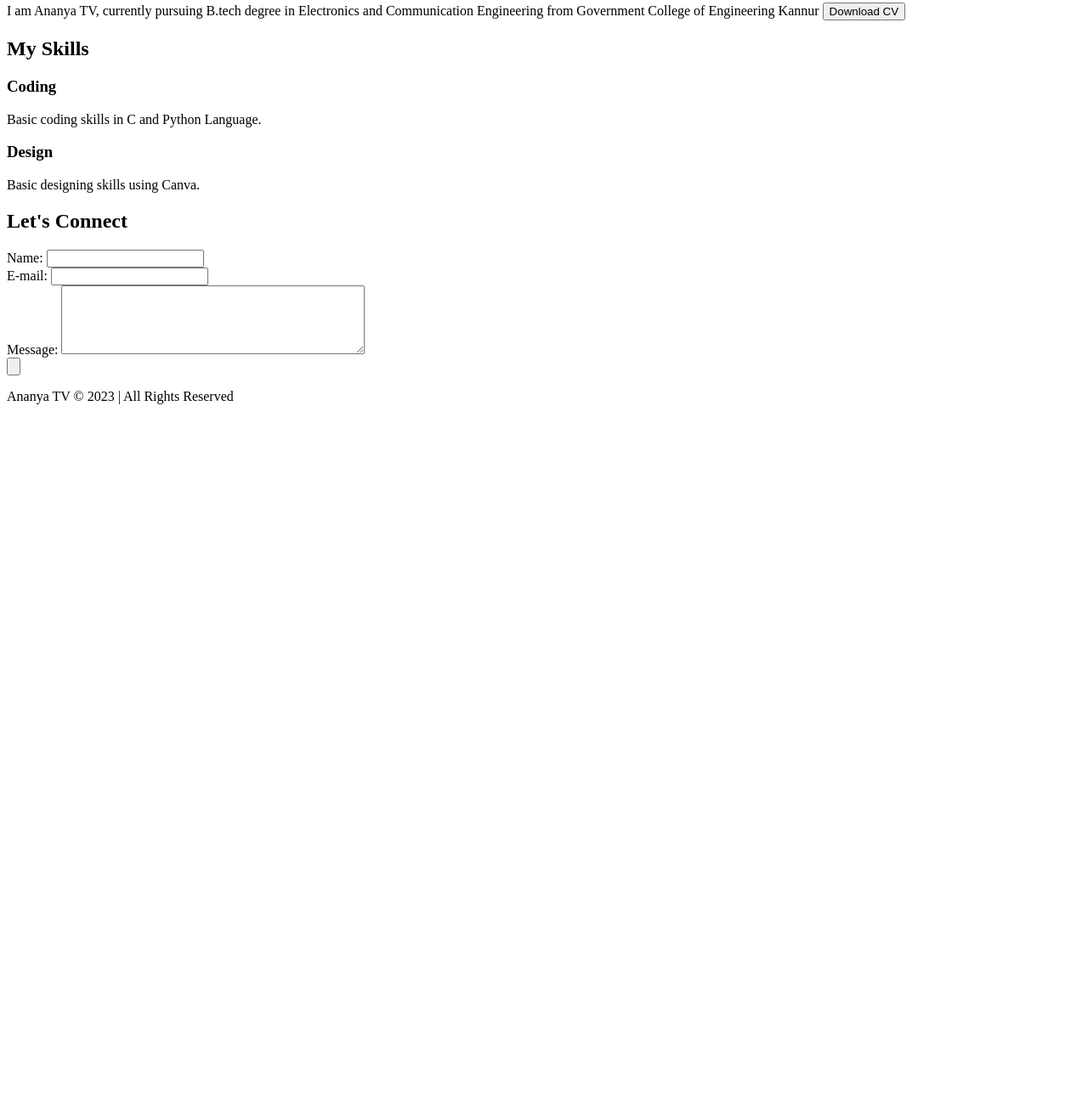
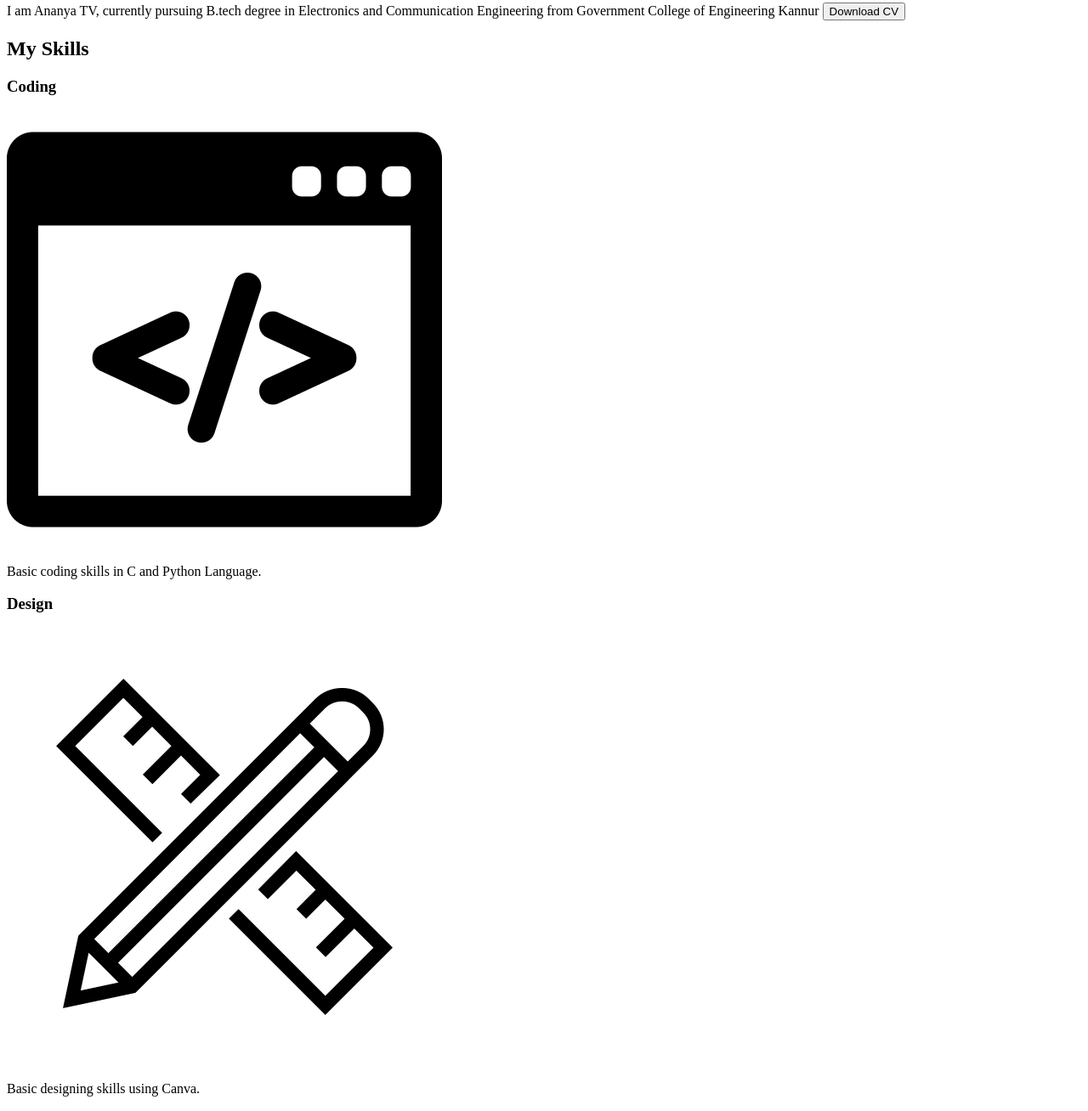
Before and after one commit to AnanyaTV/Personal-Website-, a plain HTML site: page index.html in a window 1280 px wide. Shown: the part 848-2156 px from the top of the page at 85% size. Before the commit the page ends 1340 px from the top, so only its background shows below. Drawn offline with Linux system fonts and the light colour scheme.

Commit message:
Update index.html

```diff
--- a/index.html
+++ b/index.html
@@ -56,11 +56,13 @@
             <h2>My Skills</h2>
             <div>
                 <h3>Coding</h3>
+                <img src="window.png" alt="webdevelopment">
                 <p>Basic coding skills in C and Python Language.</p>
             </div>
 
             <div>
                 <h3>Design</h3>
+                <img src="edit-tools.png" alt="design">
                 <p>Basic designing skills using Canva.</p>
             </div>
         </div>
```
